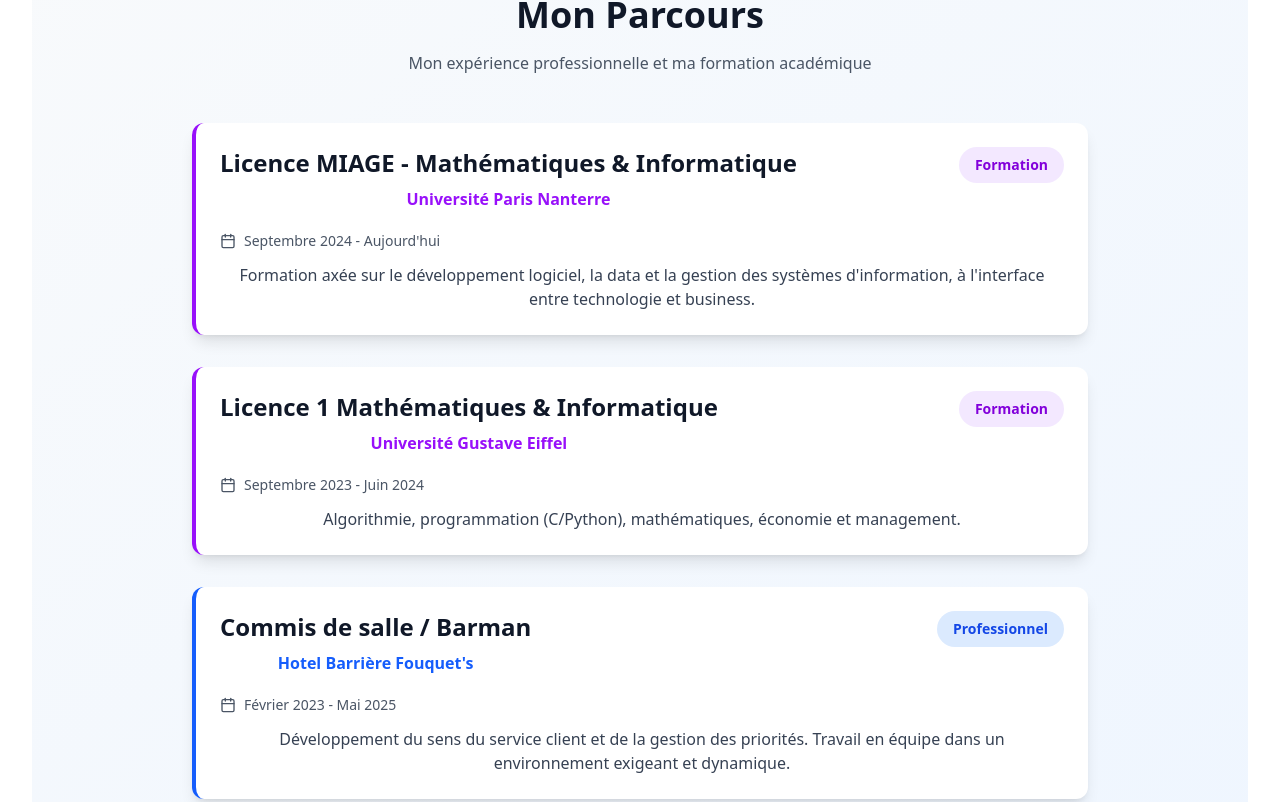
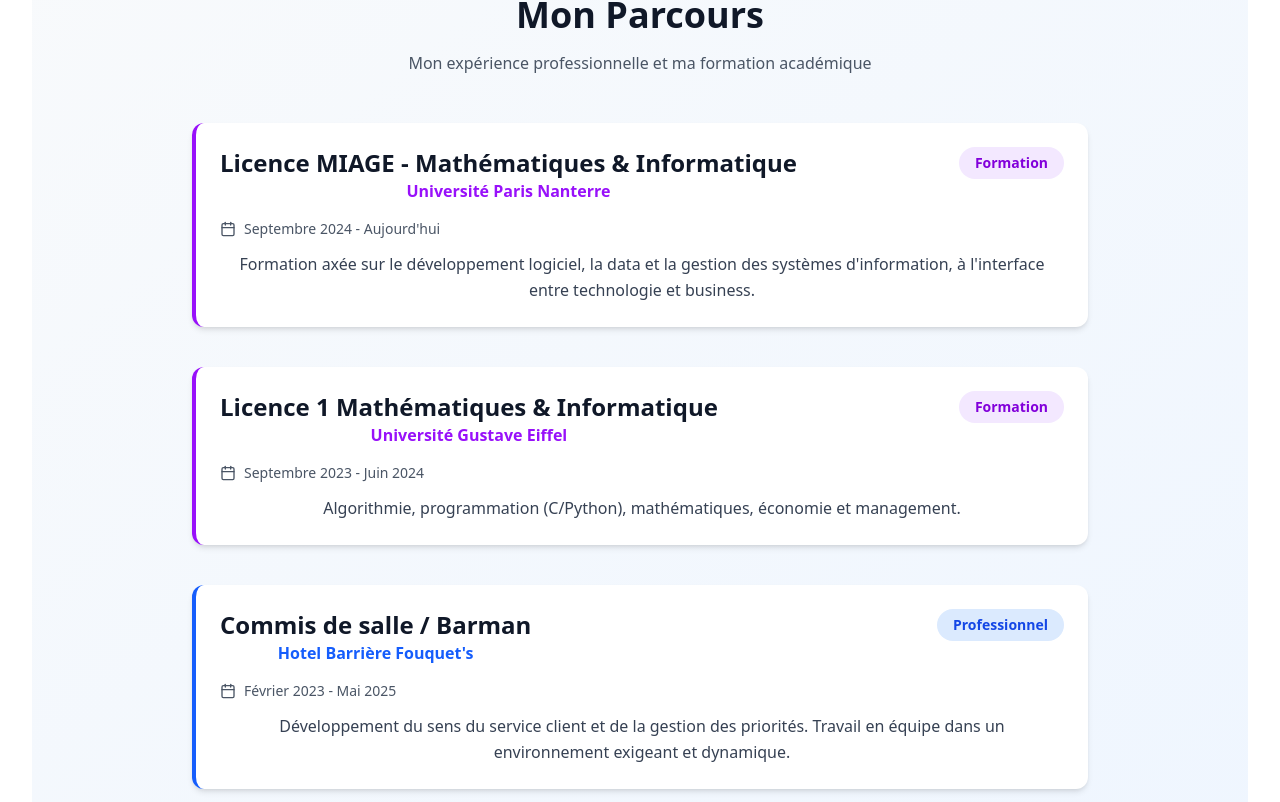
Before and after one commit to Rayanemksm1/portfolio, a React (Vite) app: page / in a window 1280 px wide. Shown: the part 4698-5500 px from the top of the page. Built offline with nearby package versions, Linux system fonts and the light colour scheme.

Commit message:
Refactor Experience Section in portfolio.tsx

```diff
--- a/src/portfolio.tsx
+++ b/src/portfolio.tsx
@@ -396,7 +396,10 @@ export default function Portfolio() {
       </section>
 
      {/* Experience Section */}
-      <section id="expérience" className="py-20 px-4 sm:px-6 lg:px-8 bg-gradient-to-br from-slate-50 to-blue-50">
+<section
+  id="experience"
+  className="py-20 px-4 sm:px-6 lg:px-8 bg-gradient-to-br from-slate-50 to-blue-50"
+>
   <div className="max-w-4xl mx-auto">
     <h2 className="text-4xl font-bold text-center mb-4 text-gray-900">
       Mon Parcours
@@ -404,41 +407,61 @@ export default function Portfolio() {
     <p className="text-center text-gray-600 mb-12">
       Mon expérience professionnelle et ma formation académique
     </p>
-          <div className="space-y-8">
+
+    <div className="space-y-10">
       {experiences.map((exp, index) => (
         <div
           key={index}
-                className={`bg-white p-6 rounded-xl shadow-lg border-l-4 ${
-                  exp.type === 'Formation' ? 'border-purple-600' : 'border-blue-600'
+          className={`bg-white p-6 rounded-xl shadow-md border-l-4 transition-all hover:shadow-xl ${
+            exp.type === "Formation"
+              ? "border-purple-600"
+              : "border-blue-600"
           }`}
         >
-                <div className="flex justify-between items-start mb-3 flex-wrap gap-2">
+          {/* Header Section */}
+          <div className="flex justify-between items-start flex-wrap gap-4">
             <div>
-                    <h3 className="text-2xl font-bold text-gray-900 mb-2">{exp.poste}</h3>
-                    <p className={`font-semibold mb-2 ${
-                      exp.type === 'Formation' ? 'text-purple-600' : 'text-blue-600'
-                    }`}>
+              <h3 className="text-2xl font-bold text-gray-900">
+                {exp.poste}
+              </h3>
+              <p
+                className={`font-semibold ${
+                  exp.type === "Formation"
+                    ? "text-purple-600"
+                    : "text-blue-600"
+                }`}
+              >
                 {exp.entreprise}
               </p>
             </div>
-                  <span className={`px-4 py-2 rounded-full text-sm font-semibold ${
-                    exp.type === 'Formation'
-                      ? 'bg-purple-100 text-purple-700'
-                      : 'bg-blue-100 text-blue-700'
-                  }`}>
+
+            <span
+              className={`px-4 py-1.5 rounded-full text-sm font-semibold ${
+                exp.type === "Formation"
+                  ? "bg-purple-100 text-purple-700"
+                  : "bg-blue-100 text-blue-700"
+              }`}
+            >
               {exp.type}
             </span>
           </div>
-                <p className="text-gray-600 text-sm mb-3 flex items-center gap-2">
+
+          {/* Date */}
+          <p className="text-gray-600 text-sm mt-4 mb-3 flex items-center gap-2">
             <Calendar size={16} />
             {exp.periode}
           </p>
-                <p className="text-gray-700">{exp.description}</p>
+
+          {/* Description */}
+          <p className="text-gray-700 leading-relaxed">
+            {exp.description}
+          </p>
         </div>
       ))}
     </div>
   </div>
 </section>
+
 
       {/* Contact Section */}
       <section id="contact" className="py-20 px-4 sm:px-6 lg:px-8 bg-gradient-to-br from-blue-600 to-purple-600">
```
Lines whose indentation alone changed are shown as unchanged.
